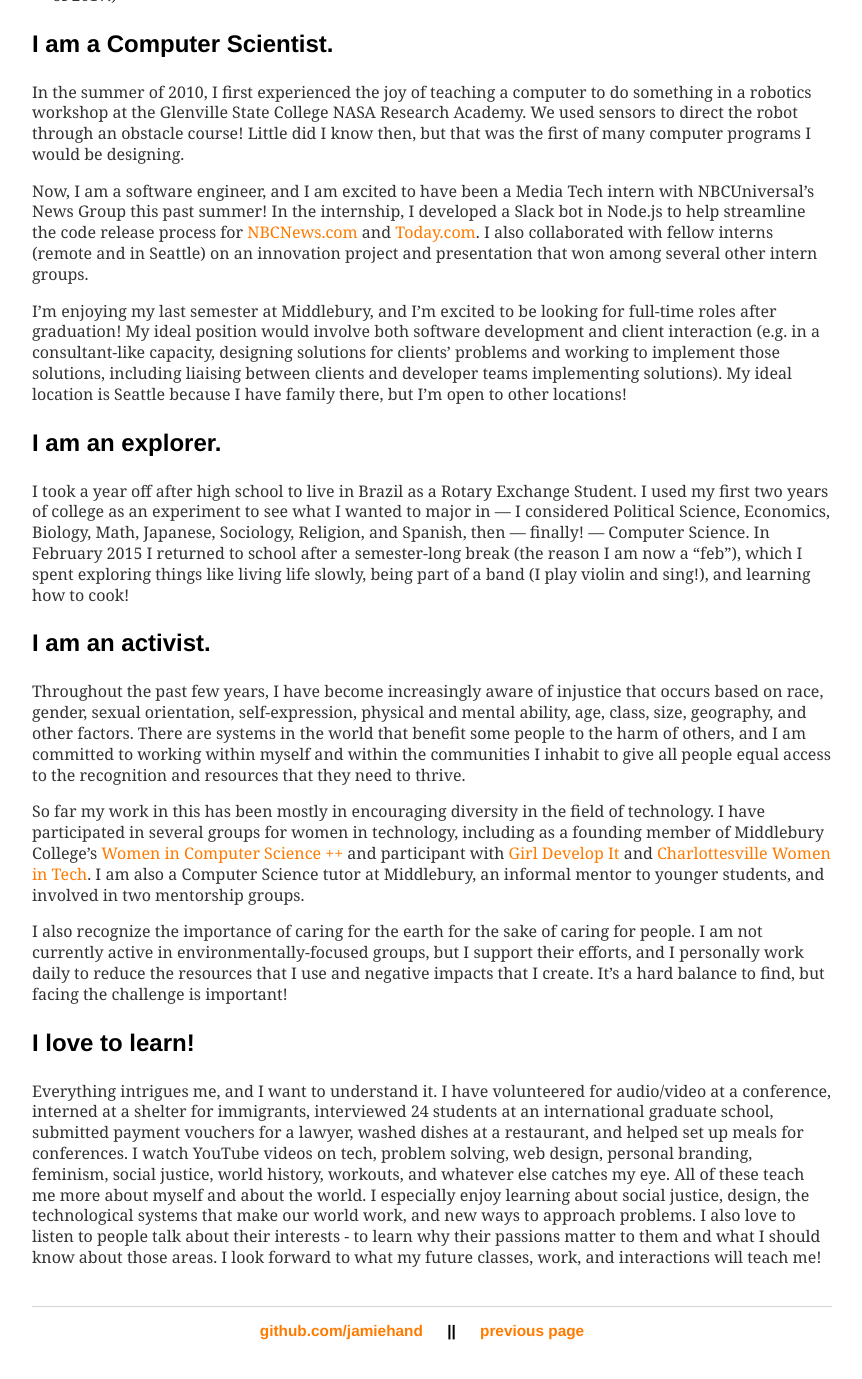
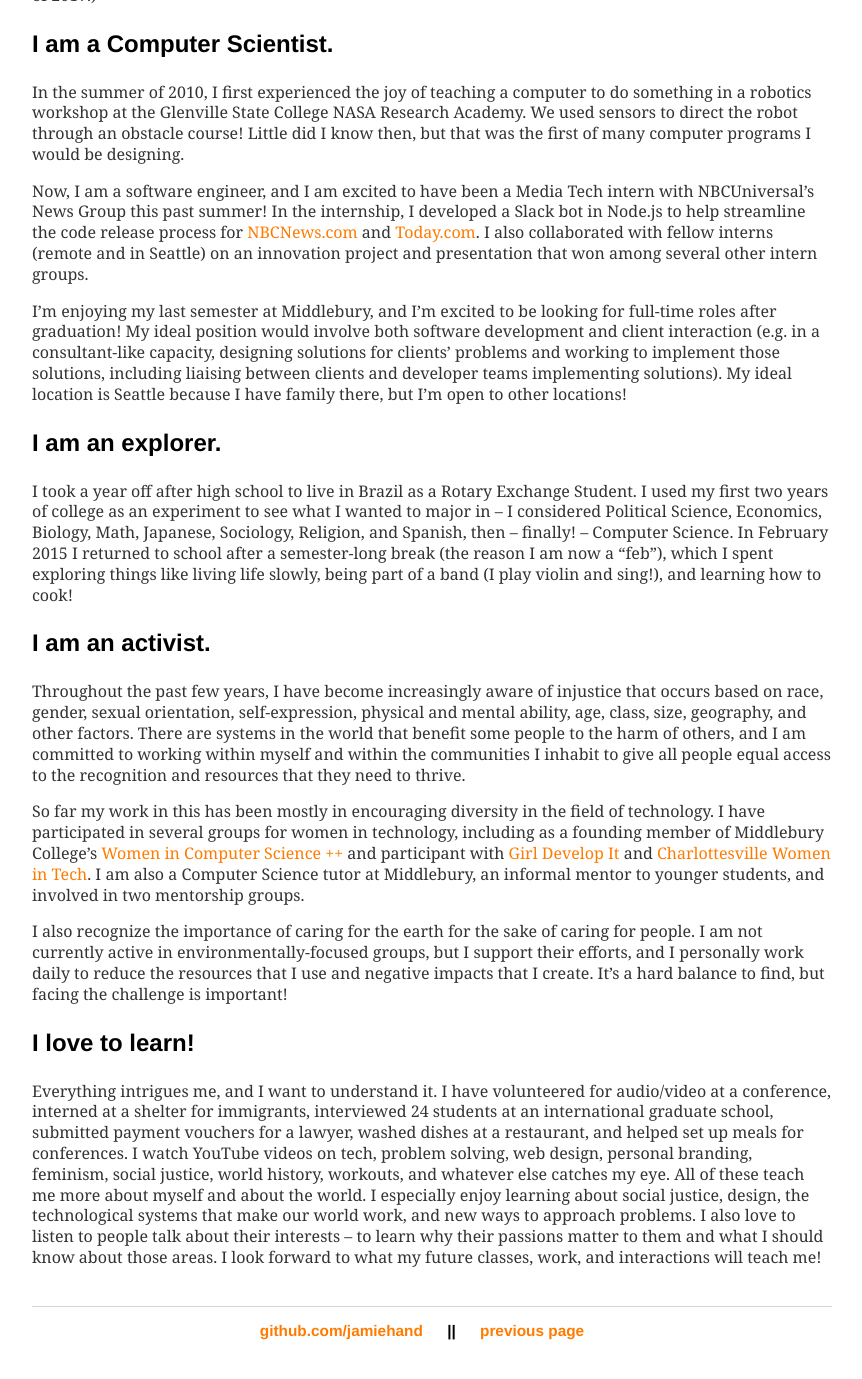
Before and after one commit to jamiehand/jamiehand.github.io, a Jekyll site: the page built from index.md, in a window 1280 px wide and 1400 px high, scrolled down 789 px. Shown: the top 1379 px of the window, without its empty margins (208-1070 px from the left). Built offline with Jekyll 4.4.1, drawn with Linux system fonts in a browser that asks for light colours; some of the changed text lies outside the part shown.

Commit message:
Fix m-dashes

```diff
--- a/index.md
+++ b/index.md
@@ -12,7 +12,7 @@
 I'm a super senior feb Computer Science major at
 [Middlebury College](http://www.middlebury.edu).
 (“Super senior feb” is a Middlebury term for a student
-who has one semester left. I will graduate in February — hence the “feb” —
+who has one semester left. I will graduate in February -- hence the “feb” --
 of 2017.)
 
 ### I am a Computer Scientist.
@@ -43,8 +43,8 @@
 
 I took a year off after high school to live in Brazil as a Rotary Exchange
 Student. I used my first two years of college as an experiment to see what I
-wanted to major in — I considered Political Science, Economics, Biology, Math,
-Japanese, Sociology, Religion, and Spanish, then — finally! — Computer Science.
+wanted to major in -- I considered Political Science, Economics, Biology, Math,
+Japanese, Sociology, Religion, and Spanish, then -- finally! -- Computer Science.
 In February 2015 I returned to school after a semester-long break (the reason I
 am now a “feb”), which I spent exploring things like living life slowly, being
 part of a band (I play violin and sing!), and learning how to cook!
@@ -89,6 +89,6 @@
 me more about myself and about the world. I especially enjoy learning about
 social justice, design, the technological systems that make our world work, and
 new ways to approach problems. I also love to listen to people talk about
-their interests - to learn why their passions matter to them and
+their interests -- to learn why their passions matter to them and
 what I should know about those areas.
 I look forward to what my future classes, work, and interactions will teach me!
```
